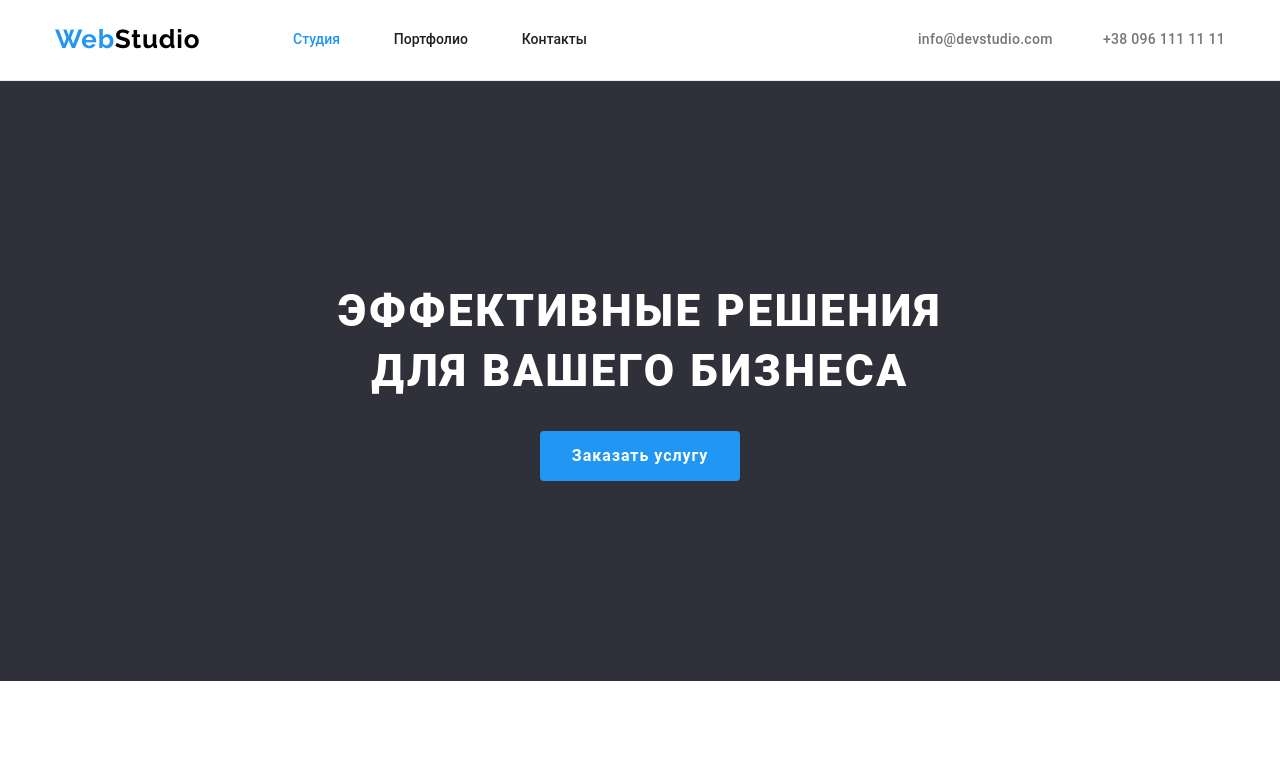
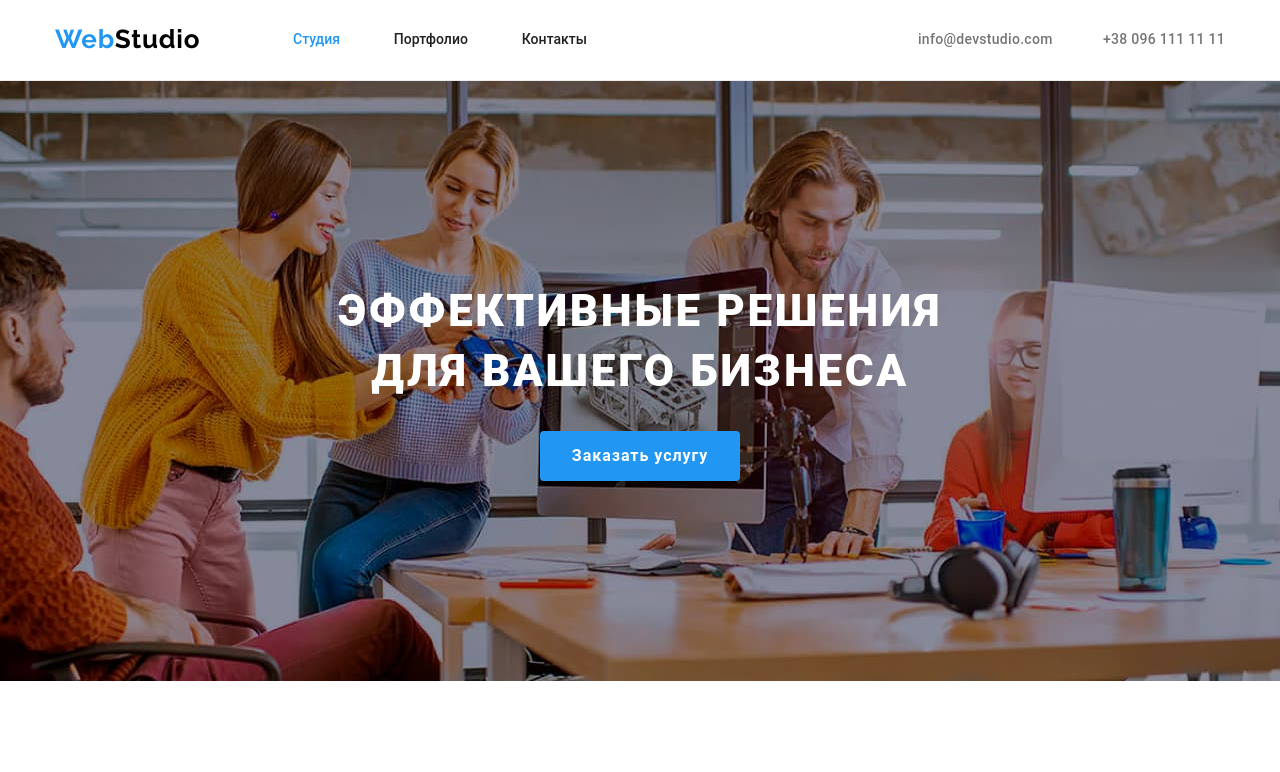
Before and after one commit to DramonBuster/goit-markup-hw-04, a plain HTML site: page index.html in a window 1280 px wide. Shown: the top 772 px of the page. Drawn offline with Linux system fonts and the light colour scheme.

Commit message:
Фоновое первой секции Студии

```diff
--- a/css/style.css
+++ b/css/style.css
@@ -119,9 +119,11 @@ div.container {
 .contacts:focus {
   color: var(--brand-color);
 }
-
 .section-1 {
   background-color: #2f303a;
+  background-image: url(../images/main.jpg);
+  background-position: 50% 50%;
+  background-size: cover;
   text-align: center;
   display: flex;
   padding-top: 200px;
```
Also changed, not shown: images/main.jpg (added).
